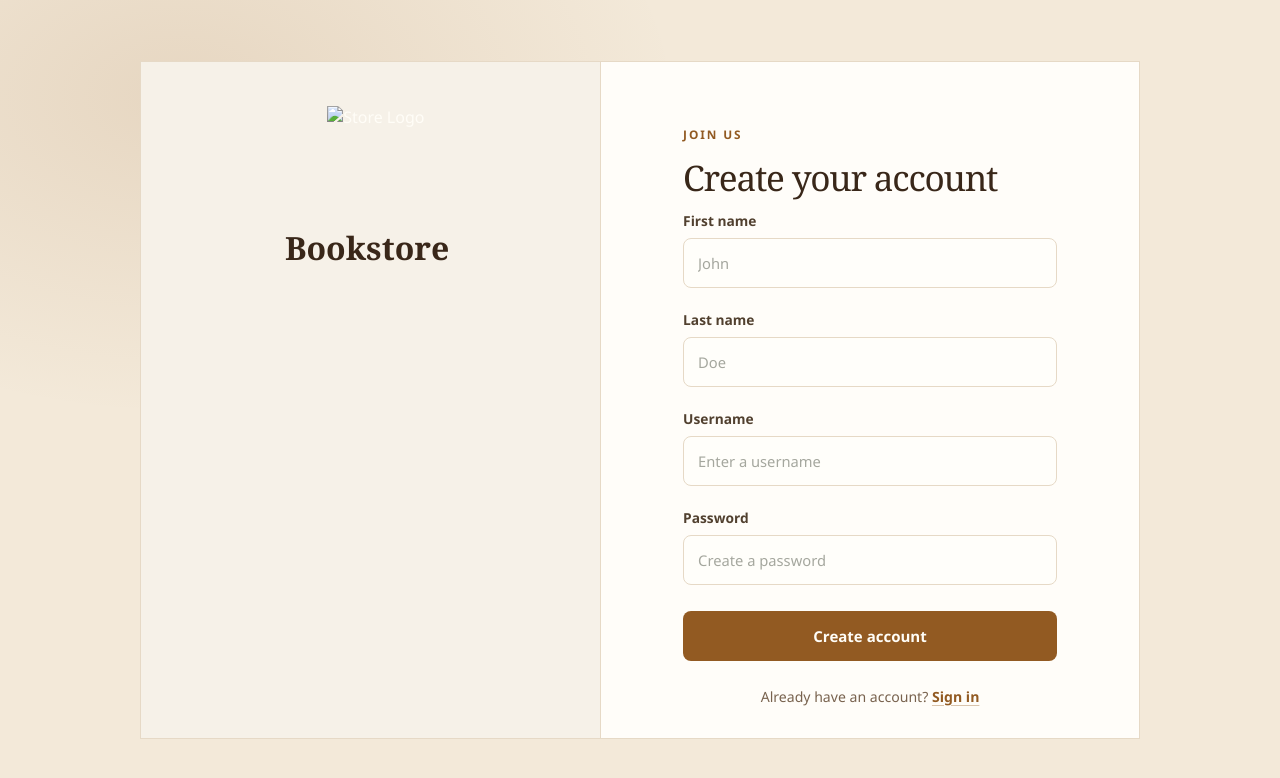
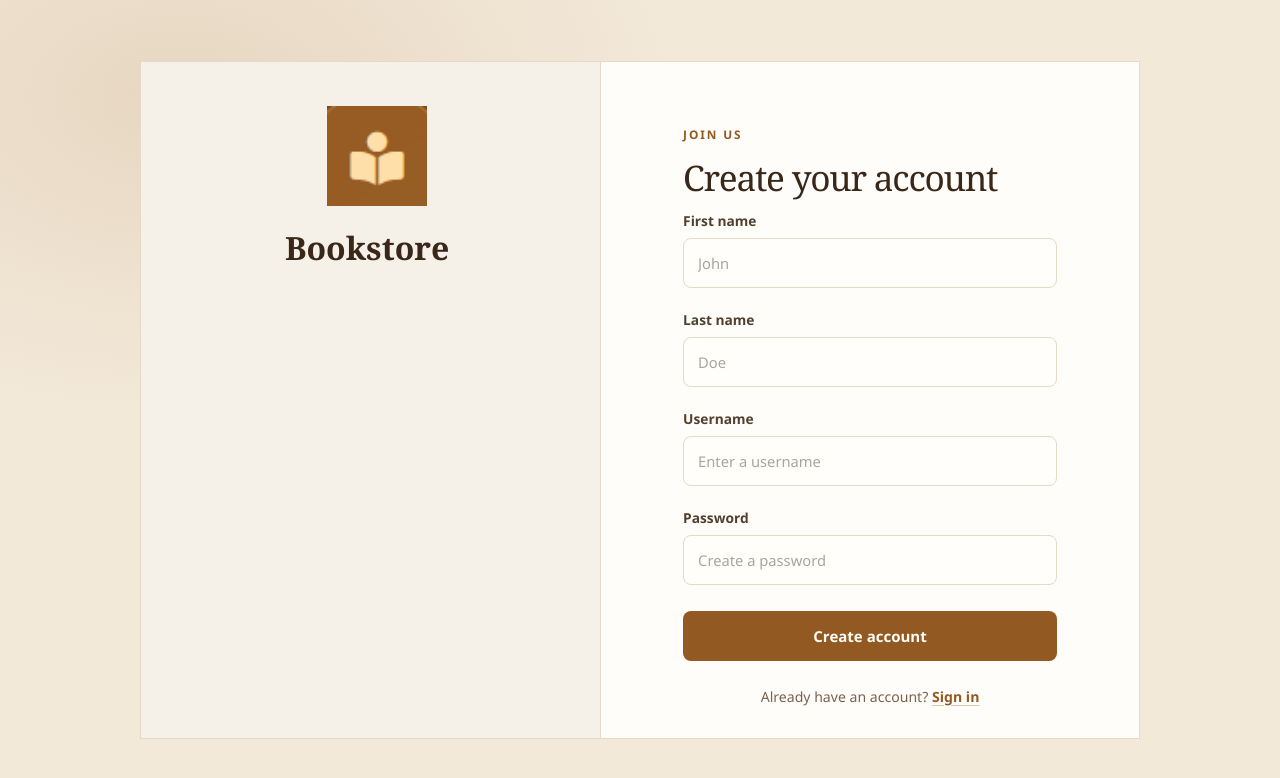
Before and after one commit to Marquez594/BookStore, a plain HTML site: page Front/register.html in a window 1280 px wide. Drawn offline with Linux system fonts and the light colour scheme.

Commit message:
Update store logo image path in register.html

```diff
--- a/Front/register.html
+++ b/Front/register.html
@@ -12,7 +12,7 @@
         <section class="welcome-panel" aria-label="Welcome">
             <div class="brand">
                 <div class="logo-slot">
-                    <img src="store-logo.png" alt="Store Logo">
+                    <img src="image/store-logo.png" alt="Store Logo">
                     <p class="brand-name">Bookstore</p>
                 </div>
             </div>
```
